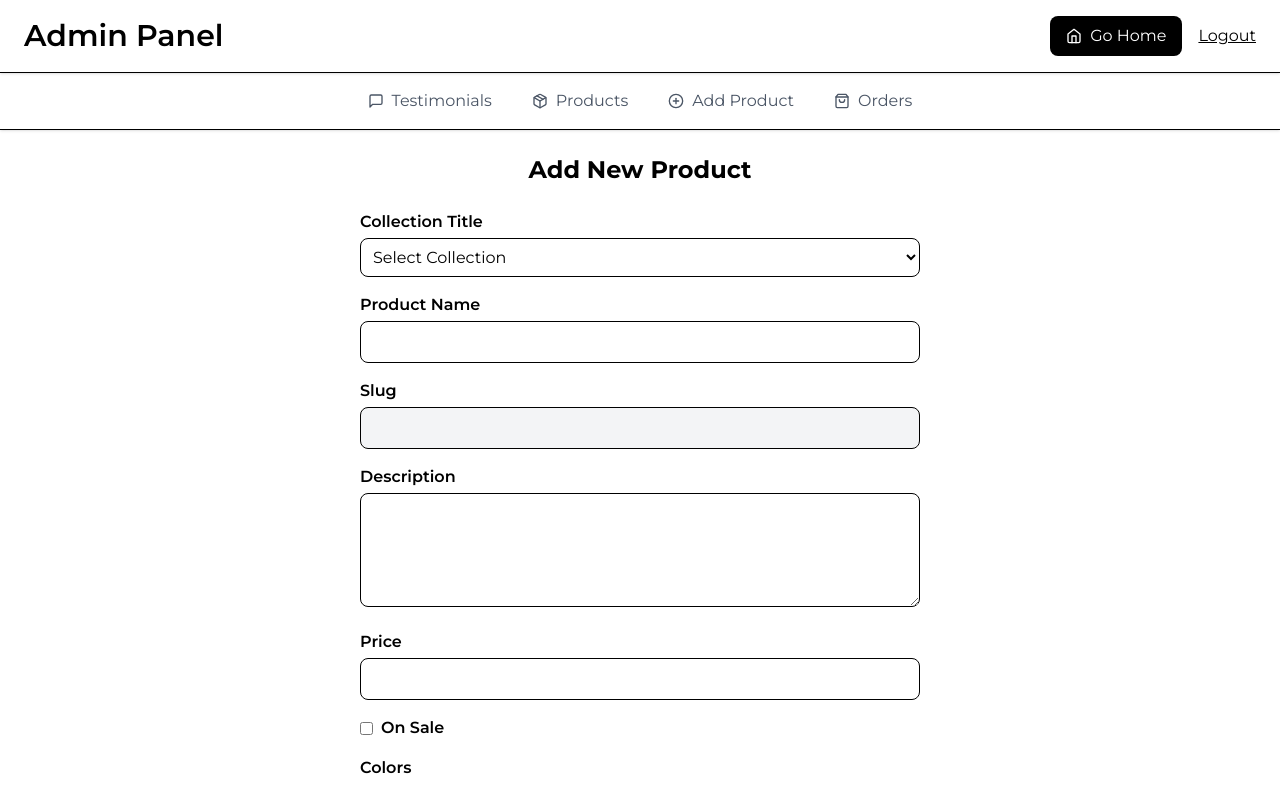
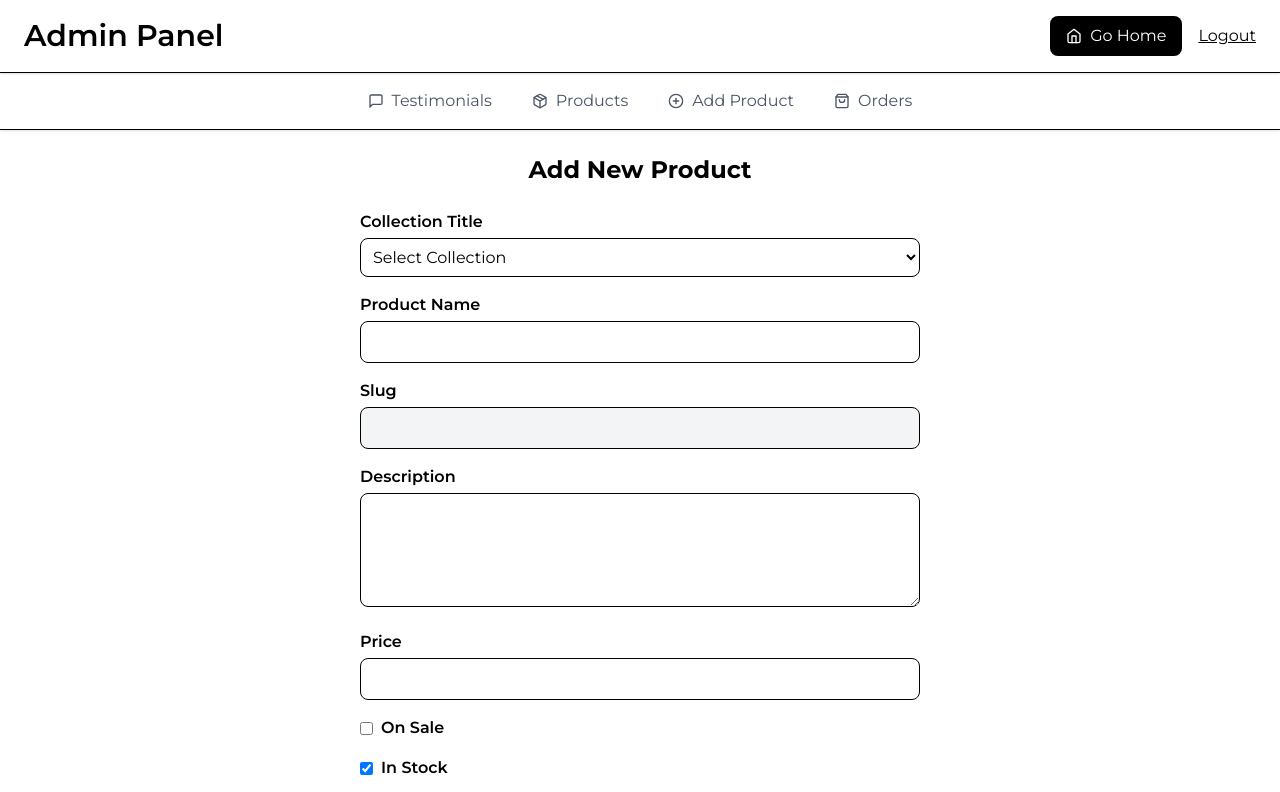
Before and after one commit to mussadiqkhan6886/mandzstore, a Next.js app: page /admin-dashboard/add-product in a window 1280 px wide. Shown: the top 792 px of the page. Built offline with nearby package versions, Linux system fonts and the light colour scheme.

Commit message:
done  instock

```diff
--- a/app/(admin)/admin-dashboard/add-product/page.tsx
+++ b/app/(admin)/admin-dashboard/add-product/page.tsx
@@ -21,6 +21,7 @@ const AddProduct = () => {
     price: "",
     newPrice: "",        // optional
     onSale: false,
+    inStock: true,
     colors: [] as string[],
     images: [] as string[],
   });
@@ -96,6 +97,7 @@ const AddProduct = () => {
       const res = await axios.post("/api/products", formData);
 
       if (res.status === 201) {
+        console.log(data.inStock)
         setResult("✅ Product added successfully!");
         setData({
           collection: "",
@@ -105,6 +107,7 @@ const AddProduct = () => {
           price: "",
           newPrice: "",
           onSale: false,
+          inStock: false,
           colors: [],
           images: [],
         });
@@ -205,6 +208,16 @@ const AddProduct = () => {
           <label className="font-semibold">On Sale</label>
         </div>
 
+        <div className="flex items-center gap-2">
+          <input
+            type="checkbox"
+            name="inStock"
+            checked={data.inStock}
+            onChange={handleChange}
+          />
+          <label className="font-semibold">In Stock</label>
+        </div>
+
         {data.onSale && (
           <div>
             <label className="block font-semibold mb-1">New Price</label>
--- a/app/(admin)/admin-dashboard/update-product/[id]/page.tsx
+++ b/app/(admin)/admin-dashboard/update-product/[id]/page.tsx
@@ -5,7 +5,6 @@ import axios from "axios";
 import Image from "next/image";
 import imageCompression from "browser-image-compression";
 import { useRouter } from "next/navigation";
-import { collectionsData } from "@/lib/constants"; // Adjust path
 
 const UpdateProduct = ({ params }: { params: Promise<{ id: string }> }) => {
   const [files, setFiles] = useState<File[]>([]);
@@ -22,7 +21,8 @@ const UpdateProduct = ({ params }: { params: Promise<{ id: string }> }) => {
     onSale: false,
     colors: [] as string[],
     images: [] as string[],
-    slug: ""
+    slug: "",
+    inStock: true
   });
 
   const router = useRouter();
@@ -43,7 +43,8 @@ const UpdateProduct = ({ params }: { params: Promise<{ id: string }> }) => {
           onSale: product.onSale || false,
           colors: product.colors || [],
           images: product.images || [],
-          slug: product.slug || ""
+          slug: product.slug || "",
+          inStock: product.inStock || false,
         });
 
         setExistingImages(product.images || []);
@@ -145,37 +146,6 @@ const UpdateProduct = ({ params }: { params: Promise<{ id: string }> }) => {
       <h1 className="text-2xl font-bold mb-6">Update Product</h1>
 
       <form className="grid gap-4 w-full md:w-[50%]" onSubmit={handleSubmit}>
-        {/* Collection Select */}
-        {/* <div>
-          <label className="block font-semibold mb-1">Collection Title</label>
-          <select
-            name="title"
-            value={data.title}
-            onChange={(e) => setData({ ...data, title: e.target.value })}
-            className="w-full border rounded-lg p-2"
-            required
-          >
-            <option value="">Select Collection</option>
-            {collectionsData.map((col) => (
-              <option key={col.slug} value={col.title}>
-                {col.title}
-              </option>
-            ))}
-          </select>
-        </div>
-
-        {/* Category Description */}
-        {/* <div>
-          <label className="block font-semibold mb-1">Category Description</label>
-          <textarea
-            name="mainDescription"
-            value={data.mainDescription}
-            onChange={handleChange}
-            className="w-full border rounded-lg p-2"
-            rows={3}
-          />
-        </div> */}
-        {/* Product Name */}
         <div>
           <label className="block font-semibold mb-1">Product Name</label>
           <input
@@ -233,6 +203,15 @@ const UpdateProduct = ({ params }: { params: Promise<{ id: string }> }) => {
             onChange={handleChange}
           />
           <label className="font-semibold">On Sale</label>
+        </div>
+        <div className="flex items-center gap-2">
+          <input
+            type="checkbox"
+            name="inStock"
+            checked={data.inStock}
+            onChange={handleChange}
+          />
+          <label className="font-semibold">In Stock</label>
         </div>
 
         {data.onSale && (
--- a/app/(main)/checkout/page.tsx
+++ b/app/(main)/checkout/page.tsx
@@ -58,7 +58,7 @@ const Checkout = () => {
       userDetails: {
         fullName: formData.fullName,
         phone: formData.phone,
-        email: formData.email,
+        email: formData.email || "No email",
       },
       notes: formData.notes || "No Notes",
       shippingAddress: {
@@ -134,7 +134,6 @@ const Checkout = () => {
                 name="email"
                 type="email"
                 placeholder="Email"
-                required
                 value={formData.email}
                 onChange={handleChange}
                 className="border-gray-300 outline-none w-full p-3 border rounded-md"
--- a/app/(main)/collections/[slug]/[id]/page.tsx
+++ b/app/(main)/collections/[slug]/[id]/page.tsx
@@ -76,6 +76,7 @@ const ProductPage = async ({ params }: { params: Promise<{ id: string }> }) => {
             <div className="grid grid-cols-1 md:grid-cols-2 lg:grid-cols-3 gap-8">
             {products.slice(0,3).map((product: Product) => (
               <div
+              key={product._id}
                     className="relative group cursor-pointer overflow-hidden  transition-all duration-300"
                   >
                     <Link href={`/collections/${updatedSlug}/${product.slug}`}>
--- a/app/(main)/collections/[slug]/page.tsx
+++ b/app/(main)/collections/[slug]/page.tsx
@@ -54,7 +54,6 @@ const SingleCollection = async ({ params }: { params: Promise<{ slug: string }>
     }).lean();
   }
 
-  console.log(products)
 
   if (!products || products.length === 0) {
     return (
@@ -68,6 +67,7 @@ const SingleCollection = async ({ params }: { params: Promise<{ slug: string }>
   }
 
   const safeProducts = JSON.parse(JSON.stringify(products));
+  console.log(safeProducts)
 
   return (
     <main className="max-w-7xl mx-auto my-16 px-4 xl:px-0 pt-24">
--- a/app/api/products/[id]/route.ts
+++ b/app/api/products/[id]/route.ts
@@ -44,6 +44,7 @@ export const PATCH = async (
     const onSale = formData.get("onSale") === "true";
     const colors = formData.getAll("colors").map(c => c.toString());
     const slug = formData.get("slug") as string
+    const inStock = formData.get("inStock") === "true";
     const files = formData.getAll("images") as File[];
     const uploadedImages: string[] = [];
 
@@ -80,6 +81,7 @@ export const PATCH = async (
       newPrice,
       onSale,
       colors,
+      inStock,
       images: updatedImages, // just overwrite with merged array
     };
 
--- a/app/api/products/route.ts
+++ b/app/api/products/route.ts
@@ -30,6 +30,7 @@ export async function POST(req: NextRequest) {
     const onSale = formData.get("onSale") === "true";
     const colors = formData.getAll("colors").map((c) => c.toString());
     const files = formData.getAll("images");
+    const inStock = formData.get("inStock") === "true";
 
     if (!collection || !name || !description || !price) {
       throw new Error("Missing required fields");
@@ -76,6 +77,7 @@ export async function POST(req: NextRequest) {
       newPrice,
       onSale,
       colors,
+      inStock,
       images: uploadedImages,
     });
 
--- a/components/adminComp/ProductTable.tsx
+++ b/components/adminComp/ProductTable.tsx
@@ -62,6 +62,12 @@ export default function ProductTable({ products }: ProductTableProps) {
       type: 'boolean',
     },
     {
+      field: 'inStock',
+      headerName: 'In Stock',
+      width: 80,
+      type: 'boolean',
+    },
+    {
       field: 'colors',
       headerName: 'Colors',
       width: 320,
--- a/lib/models/OrderSchema.ts
+++ b/lib/models/OrderSchema.ts
@@ -45,7 +45,7 @@ const OrderSchema = new Schema({
     userDetails: {
       fullName: {type: String, required: true},
       phone: {type: String, required: true},
-      email: {type: String, required: true}
+      email: {type: String}
     },
     notes: {type: String},
     status: {
--- a/lib/models/ProductSchema.ts
+++ b/lib/models/ProductSchema.ts
@@ -7,6 +7,7 @@ const productSubSchema = new mongoose.Schema({
   price: { type: Number, required: true },
   newPrice: { type: Number, default: null },
   onSale: { type: Boolean, default: false },
+  inStock: {type: Boolean, default: true, required: true},
   images: { type: [String], required: true },
   colors: { type: [String], default: [] },
   slug: {type: String, required: true}
--- a/type.d.ts
+++ b/type.d.ts
@@ -8,6 +8,7 @@ interface Product {
   images: string[];
   colors: string[];
   slug: string;
+  inStock: boolean;
   _id: string; // MongoDB document ID
 }
 
```
Also changed, not shown: components/MainComp/ProductCard.tsx (+56 -35 lines).
